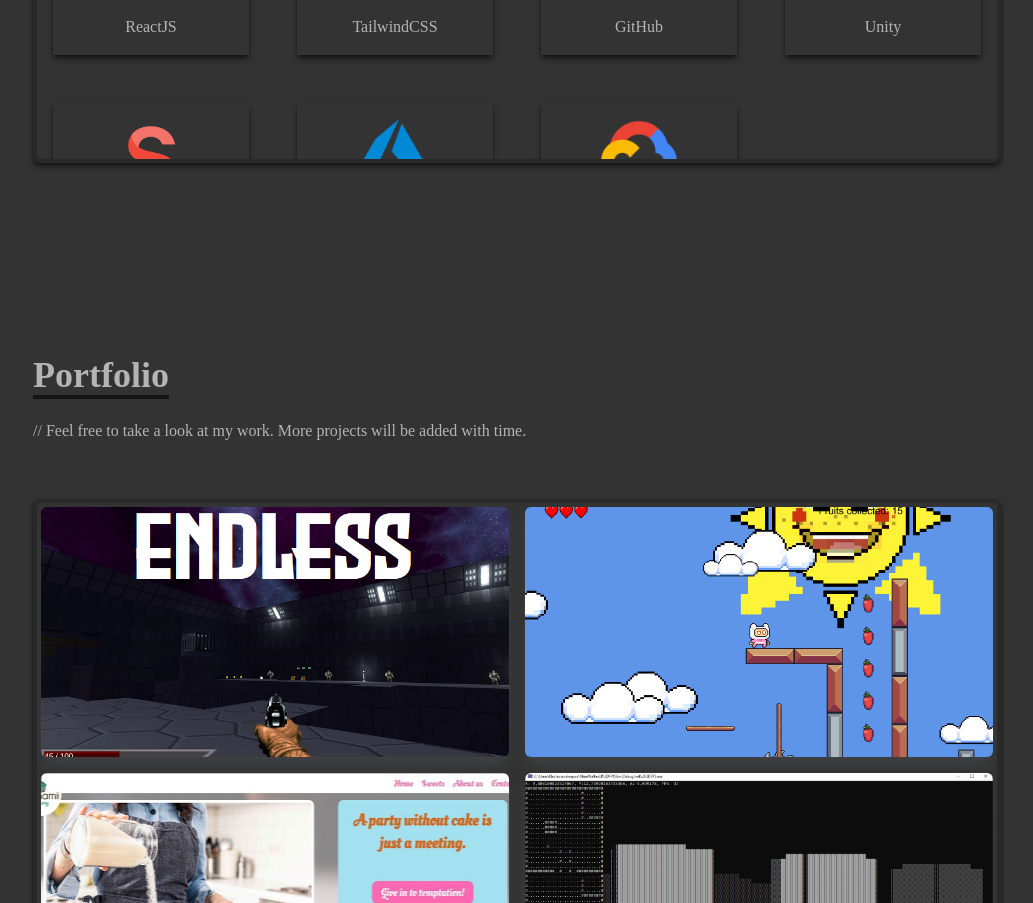
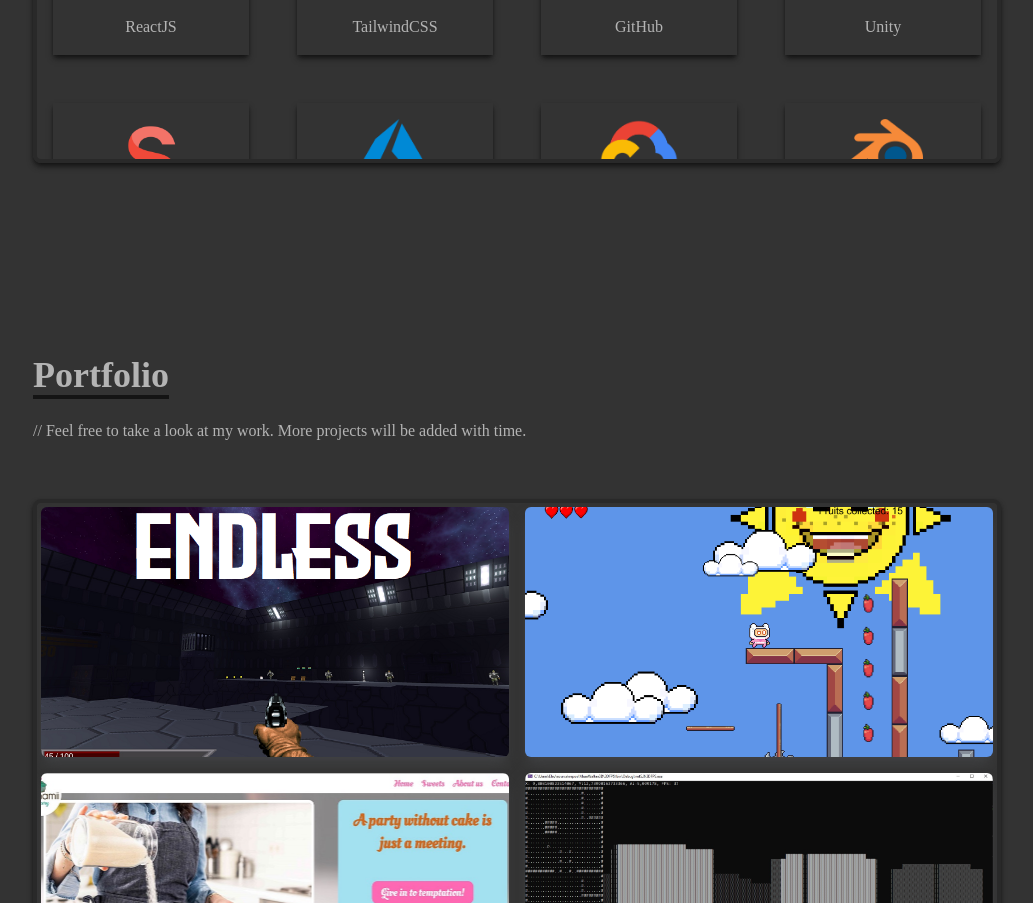
Before and after one commit to BarilChaton/CKK, a React (Create React App) app: page / in a window 1280 px wide. Shown: the part 2361-3264 px from the top of the page, without its empty margins (123-1156 px from the left). Built offline with nearby package versions, Linux system fonts and the light colour scheme; the HTML template or start-up script is replaced by a standard one.

Commit message:
added blender and aseprite to skills

```diff
--- a/src/components/Skills.jsx
+++ b/src/components/Skills.jsx
@@ -10,6 +10,8 @@ import Unity from '../assets/Unity.png';
 import Sanity from '../assets/sanity.png';
 import Azure from '../assets/azure.png';
 import GoogleCloud from '../assets/googlecloud.png';
+import Blender from '../assets/blender.png';
+import Aseprite from '../assets/aseprite.png';
 
 
 const Skills = () => {
@@ -67,6 +69,14 @@ const Skills = () => {
                     <img className='w-20 mt-4 mx-auto' src={GoogleCloud} alt="Google cloud Icon" />
                     <p className='my-4'>Google Cloud</p>
                 </div>
+                <div className='shadow-md shadow-[#141414] m-4 hover:scale-110 duration-500'>
+                    <img className='w-20 mt-4 mx-auto' src={Blender} alt="Blender Icon" />
+                    <p className='my-4'>Blender</p>
+                </div>
+                <div className='shadow-md shadow-[#141414] m-4 hover:scale-110 duration-500'>
+                    <img className='w-20 mt-4 mx-auto' src={Aseprite} alt="Aseprite Icon" />
+                    <p className='my-4'>Aseprite</p>
+                </div>
             </div>
         </div>
     </div>
```
Also changed, not shown: src/assets/aseprite.png (added), src/assets/blender.png (added).
